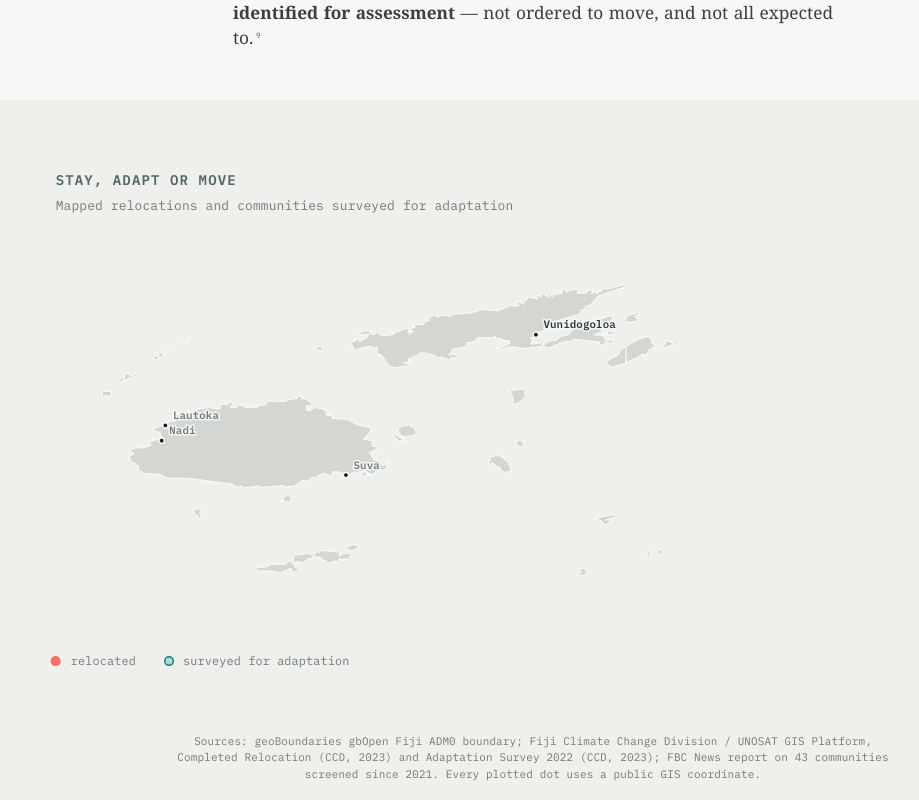
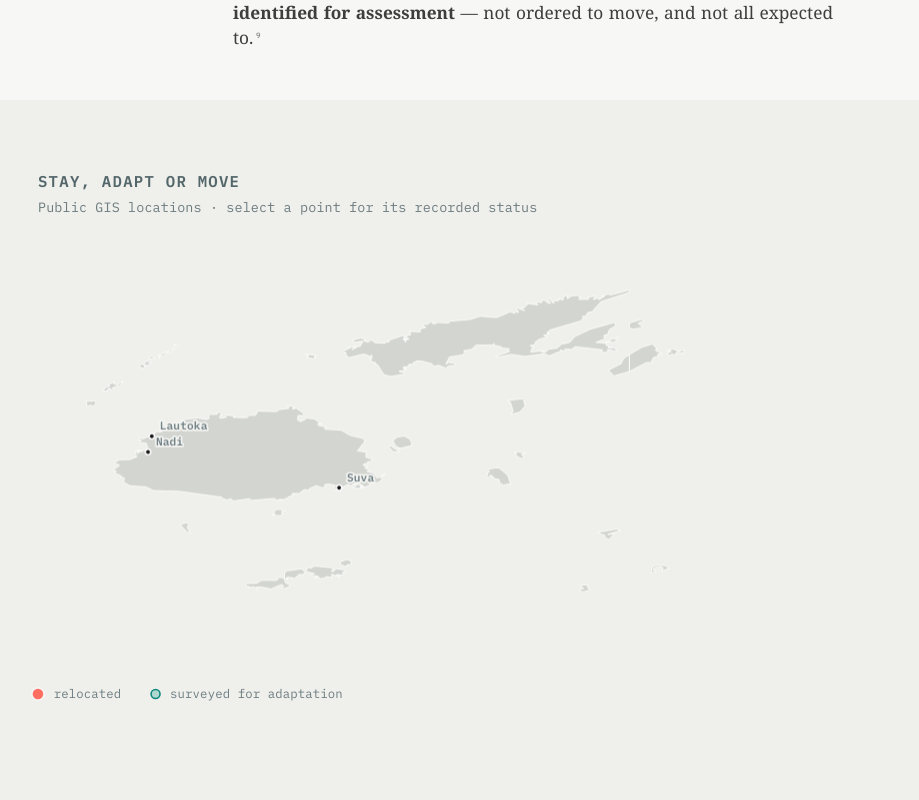
Before and after one commit to juditkisistok/loloma-effect, a React (Vite) app: page / in a window 1280 px wide. Shown: the part 8600-9400 px from the top of the page, without its empty margins (107-1026 px from the left). Built offline with nearby package versions, Linux system fonts and the light colour scheme.

Commit message:
improve relocation plot

```diff
--- a/src/sections/RelocationDecision.jsx
+++ b/src/sections/RelocationDecision.jsx
@@ -4,7 +4,8 @@ import { clamp } from "../lib/math";
 import { useFrame } from "../scroll/stageContext";
 import styles from "./RelocationDecision.module.css";
 
-const { width, height } = fijiBoundary.dimensions;
+const { width } = fijiBoundary.dimensions;
+const height = 590;
 
 export function RelocationDecision() {
   const ref = useRef(null);
@@ -43,14 +44,14 @@ export function RelocationDecision() {
         className={styles.svg}
         viewBox={`0 0 ${width} ${height}`}
         role="img"
-        aria-label="Interactive Fiji map of completed relocations and communities surveyed for adaptation."
+        aria-label="Interactive Fiji map showing six completed relocations, 17 public adaptation-survey locations, and a national total of 43 communities screened since 2021."
       >
         <g className={styles.header}>
           <text x="58" y="47">
             STAY, ADAPT OR MOVE
           </text>
           <text x="58" y="70">
-            Mapped relocations and communities surveyed for adaptation
+            Public GIS locations · select a point for its recorded status
           </text>
         </g>
 
@@ -59,14 +60,12 @@ export function RelocationDecision() {
             <path key={path.id} className={styles.land} d={path.d} />
           ))}
 
-          {fijiBoundary.places.map((place) => (
+          {fijiBoundary.places
+            .filter((place) => place.id !== "vunidogoloa-label")
+            .map((place) => (
             <g
               key={place.id}
-              className={
-                place.id === "vunidogoloa-label"
-                  ? styles.highlightPlace
-                  : styles.place
-              }
+              className={styles.place}
               transform={`translate(${place.x} ${place.y})`}
             >
               <circle r="2.4" />
@@ -89,17 +88,17 @@ export function RelocationDecision() {
                   );
             const selected = dot.id === hoveredId;
             return (
+              <g key={dot.id} opacity={reveal}>
                 <circle
-                key={dot.id}
-                className={`${styles.dot} ${
+                  className={`${styles.dotPulse} ${
                     dot.type === "relocated"
-                    ? styles.relocatedDot
-                    : styles.assessmentDot
-                } ${selected ? styles.selectedDot : ""}`}
+                      ? styles.relocatedPulse
+                      : styles.assessmentPulse
+                  } ${selected ? styles.selectedPulse : ""}`}
                   cx={dot.x}
                   cy={dot.y}
-                r={selected ? 7.2 : dot.type === "relocated" ? 5.6 : 3.8}
-                opacity={reveal}
+                  r={selected ? 20 : dot.type === "relocated" ? 17 : 8}
+                  style={{ animationDelay: `${-(index % 8) * 0.42}s` }}
                   tabIndex="0"
                   role="button"
                   aria-label={`${dot.title}: ${dot.status}`}
@@ -107,11 +106,12 @@ export function RelocationDecision() {
                   onPointerDown={() => setHoveredId(dot.id)}
                   onFocus={() => setHoveredId(dot.id)}
                 />
+              </g>
             );
           })}
         </g>
 
-        <g className={styles.legend} transform="translate(58 488)">
+        <g className={styles.legend} transform="translate(58 500)">
           <circle className={styles.relocatedDot} cx="0" cy="0" r="5.5" />
           <text x="14" y="4">
             relocated
@@ -125,64 +125,55 @@ export function RelocationDecision() {
         <g
           className={styles.panel}
           opacity={panelReveal}
-          transform={`translate(724 ${92 + (1 - panelReveal) * 8})`}
+          transform={`translate(${704 + (1 - panelReveal) * 8} 0)`}
         >
-          <text className={styles.panelKicker} x="0" y="0">
+          <line className={styles.panelRail} x1="-28" x2="-28" y1="92" y2="568" />
+
+          <text className={styles.panelKicker} x="0" y="47">
             NATIONAL PICTURE
           </text>
 
-          <g className={styles.countPair} transform="translate(0 48)">
-            <text className={styles.bigCount} x="0" y="0">
+          <g className={styles.countPair} transform="translate(0 112)">
+            <text className={styles.bigCount} x="58" y="0" textAnchor="end">
               6
             </text>
-            <text x="58" y="-9">
+            <text x="82" y="-23">
               communities relocated
             </text>
-            <text x="58" y="13">
+            <text x="82" y="-1">
               as of 2025
             </text>
           </g>
 
-          <g className={styles.countPair} transform="translate(0 118)">
-            <text className={styles.bigCount} x="0" y="0">
-              17
+          <g className={styles.countPair} transform="translate(0 188)">
+            <text className={styles.bigCount} x="58" y="0" textAnchor="end">
+              43
             </text>
-            <text x="84" y="-9">
-              public survey points
+            <text x="82" y="-23">
+              communities screened
             </text>
-            <text x="84" y="13">
-              mapped by CCD / UNOSAT
+            <text x="82" y="-1">
+              nationally since 2021
             </text>
           </g>
 
-          <text className={styles.nationalCount} x="0" y="160">
-            43 screened nationally since 2021
+          <text className={styles.mappedNote} x="0" y="226">
+            17 survey locations have public coordinates here
           </text>
 
-          <line x1="0" x2="218" y1="184" y2="184" />
+          <line className={styles.panelDivider} x1="0" x2="238" y1="252" y2="252" />
 
-          <text className={styles.panelTitle} x="0" y="226">
+          <text className={styles.panelKicker} x="0" y="282">
+            SELECTED LOCATION
+          </text>
+          <text className={styles.panelTitle} x="0" y="312">
             {panel.title}
           </text>
-          <text className={styles.panelStatus} x="0" y="254">
+          <text className={styles.panelStatus} x="0" y="338">
             {panel.status}
           </text>
-          <TextBlock lines={panel.detail} x={0} y={290} />
+          <TextBlock lines={panel.detail} x={0} y={370} />
 
-          <line x1="0" x2="218" y1="360" y2="360" />
-
-          <text className={styles.panelKicker} x="0" y="396">
-            POSSIBLE OUTCOMES
-          </text>
-          <text x="0" y="428">
-            adapt in place
-          </text>
-          <text x="0" y="454">
-            remain under assessment
-          </text>
-          <text x="0" y="480">
-            relocate with consent
-          </text>
         </g>
       </svg>
       </div>
@@ -201,7 +192,7 @@ function TextBlock({ lines, x, y }) {
   return (
     <text className={styles.detailText} x={x} y={y}>
       {lines.map((line, index) => (
-        <tspan key={`${index}-${line}`} x={x} dy={index === 0 ? 0 : 23}>
+        <tspan key={`${index}-${line}`} x={x} dy={index === 0 ? 0 : 21}>
           {line}
         </tspan>
       ))}
@@ -222,11 +213,11 @@ function buildDots() {
   const relocated = fijiBoundary.completed.map((point) => ({
     ...point,
     title: point.name,
-    status: `${point.relocationType}, completed ${point.year}`,
+    status: `${sentenceCase(point.relocationType)} · completed ${point.year}`,
     detail: [
-      `${point.province} province; ${point.households} households.`,
-      `Moved about ${point.distanceMeters} m from old site.`,
-      ...wrapText(point.cause, 32, 2),
+      `${point.province} · ${point.households} households`,
+      `Moved about ${formatDistance(point.distanceMeters)}`,
+      ...wrapText(point.cause, 32),
     ],
     type: "relocated",
   }));
@@ -240,7 +231,7 @@ function buildDots() {
     }`,
     detail: [
       "Adaptation Survey 2022 point.",
-      ...wrapText(point.hazards, 32, 3),
+      ...wrapText(point.hazards, 32),
     ],
     type: "assessment",
   }));
@@ -248,7 +239,20 @@ function buildDots() {
   return [...relocated, ...assessment];
 }
 
-function wrapText(value, maxLength, maxLines) {
+function formatDistance(distanceMeters) {
+  if (distanceMeters >= 1000) {
+    const kilometres = distanceMeters / 1000;
+    return `${Number.isInteger(kilometres) ? kilometres : kilometres.toFixed(1)} km`;
+  }
+  return `${distanceMeters} m`;
+}
+
+function sentenceCase(value) {
+  const text = String(value ?? "");
+  return `${text.charAt(0).toUpperCase()}${text.slice(1).toLowerCase()}`;
+}
+
+function wrapText(value, maxLength) {
   if (!value) return [];
   const words = String(value).split(/\s+/);
   const lines = [];
@@ -262,16 +266,9 @@ function wrapText(value, maxLength, maxLines) {
     } else {
       line = next;
     }
-    if (lines.length === maxLines) break;
   }
 
-  if (line && lines.length < maxLines) lines.push(line);
-  if (
-    lines.length === maxLines &&
-    words.join(" ").length > lines.join(" ").length
-  ) {
-    lines[maxLines - 1] = `${lines[maxLines - 1].replace(/[.,;:]$/, "")}...`;
-  }
+  if (line) lines.push(line);
 
   return lines;
 }
--- a/src/sections/RelocationDecision.module.css
+++ b/src/sections/RelocationDecision.module.css
@@ -1,5 +1,5 @@
 .figure {
-  width: min(1080px, 94vw);
+  width: min(1120px, 94vw);
   margin: 0 auto;
   padding: 0;
 }
@@ -17,7 +17,7 @@
 
 .header text:first-child {
   font-family: var(--font-mono);
-  font-size: 13px;
+  font-size: 14px;
   font-weight: 700;
   letter-spacing: 0.08em;
   fill: #53666a;
@@ -27,7 +27,8 @@
 .legend text,
 .panel text,
 .place text,
-.highlightPlace text {
+.highlightPlace text,
+.selectedMapLabel {
   font-family: var(--font-mono);
   font-size: 12px;
   letter-spacing: 0.01em;
@@ -66,18 +67,47 @@
   fill: #26383c;
 }
 
-.dot {
+.dotPulse {
+  stroke-width: 1;
   cursor: pointer;
+  pointer-events: all;
+  transform-box: fill-box;
+  transform-origin: center;
   transition:
-    r 0.16s ease,
-    opacity 0.2s ease,
-    fill 0.16s ease,
-    stroke-width 0.16s ease;
+    r 0.2s ease,
+    stroke-width 0.2s ease;
+  animation: mapPointPulse 3.8s ease-in-out infinite;
 }
 
-.dot:focus-visible {
+.relocatedPulse {
+  fill: rgba(255, 111, 97, 0.22);
+  stroke: rgba(255, 111, 97, 0.68);
+}
+
+.assessmentPulse {
+  fill: rgba(15, 135, 124, 0.14);
+  stroke: rgba(15, 135, 124, 0.56);
+}
+
+.selectedPulse {
+  stroke-width: 1.35;
+  animation-duration: 2.8s;
+}
+
+.selectedPulse.relocatedPulse {
+  fill: rgba(255, 111, 97, 0.3);
+  stroke: rgba(210, 78, 64, 0.86);
+}
+
+.selectedPulse.assessmentPulse {
+  fill: rgba(15, 135, 124, 0.23);
+  stroke: rgba(9, 104, 97, 0.84);
+}
+
+.dotPulse:focus-visible {
   outline: none;
-  stroke-width: 3;
+  stroke: #26383c;
+  stroke-width: 2;
 }
 
 .relocatedDot {
@@ -92,12 +122,6 @@
   stroke-width: 1.4;
 }
 
-.selectedDot {
-  fill: #111;
-  stroke: #f7f7f5;
-  stroke-width: 2;
-}
-
 .legend text {
   font-size: 11px;
 }
@@ -108,9 +132,14 @@
     transform 0.22s ease;
 }
 
-.panel line {
+.panelDivider,
+.panelRail {
   stroke: rgba(18, 38, 45, 0.14);
   stroke-width: 1;
+}
+
+.panelRail {
+  stroke: rgba(18, 38, 45, 0.1);
 }
 
 .panelKicker {
@@ -123,18 +152,19 @@
 .countPair text:not(.bigCount),
 .detailText,
 .panelStatus,
-.nationalCount {
+.mappedNote {
   font-size: 12px !important;
   fill: #6a7b7f !important;
 }
 
-.nationalCount {
-  font-weight: 700;
+.mappedNote {
+  font-size: 10px !important;
+  letter-spacing: 0.025em !important;
 }
 
 .bigCount {
   font-family: var(--font-display) !important;
-  font-size: 48px !important;
+  font-size: 45px !important;
   font-weight: 600;
   letter-spacing: 0 !important;
   fill: #111 !important;
@@ -148,9 +178,27 @@
   fill: #111 !important;
 }
 
+.panelStatus {
+  font-weight: 700;
+  fill: #52676b !important;
+}
+
+@keyframes mapPointPulse {
+  0%,
+  100% {
+    opacity: 0.74;
+    transform: scale(0.92);
+  }
+
+  50% {
+    opacity: 1;
+    transform: scale(1.2);
+  }
+}
+
 .caption {
   max-width: 720px;
-  margin: -6px auto 0;
+  margin: 12px auto 0;
   font-family: var(--font-mono);
   font-size: 11px;
   letter-spacing: 0.01em;
@@ -194,3 +242,10 @@
     margin-top: 4px;
   }
 }
+
+@media (prefers-reduced-motion: reduce) {
+  .dotPulse {
+    animation: none;
+    opacity: 0;
+  }
+}
```
Lines whose indentation alone changed are shown as unchanged.
